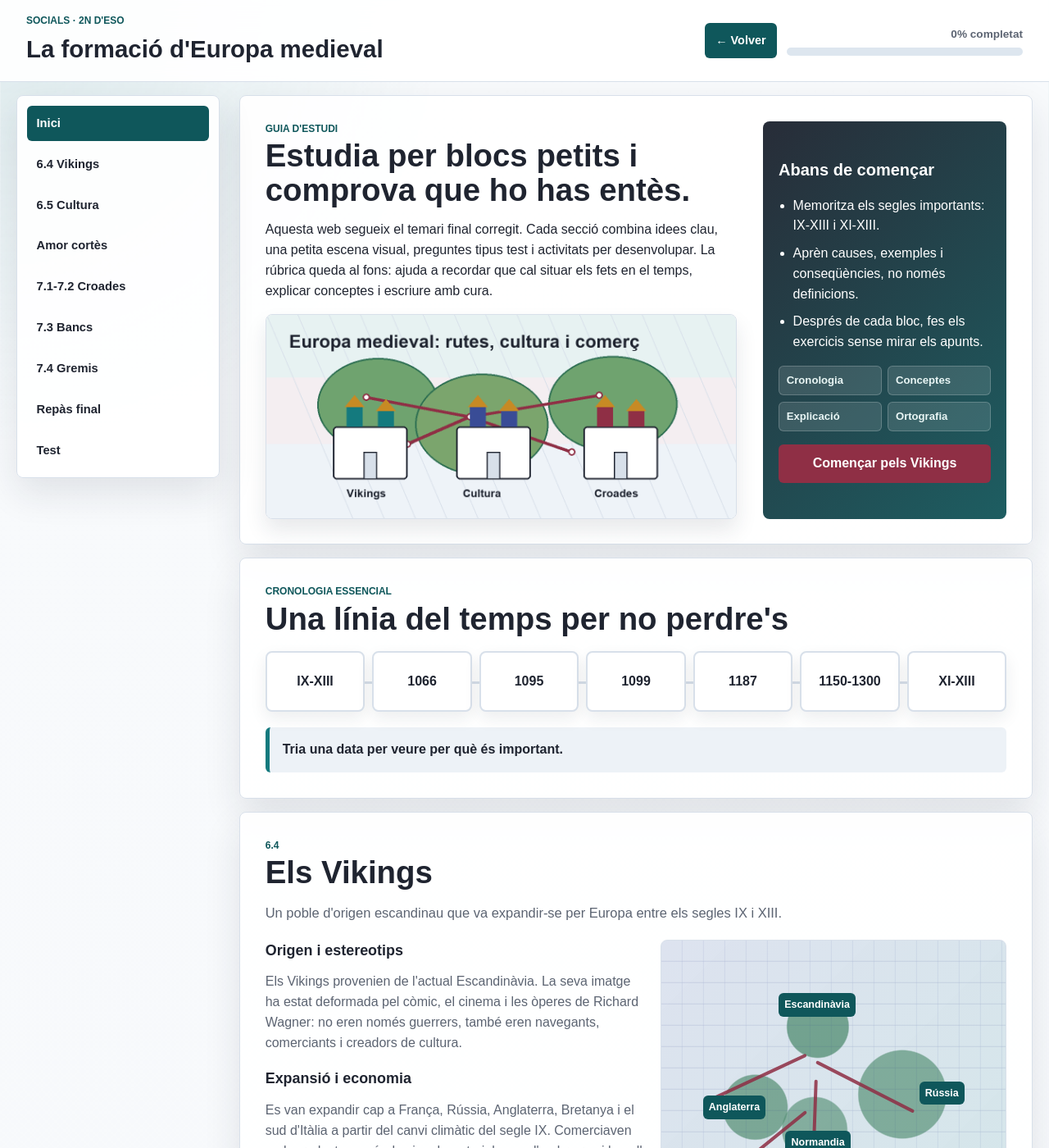
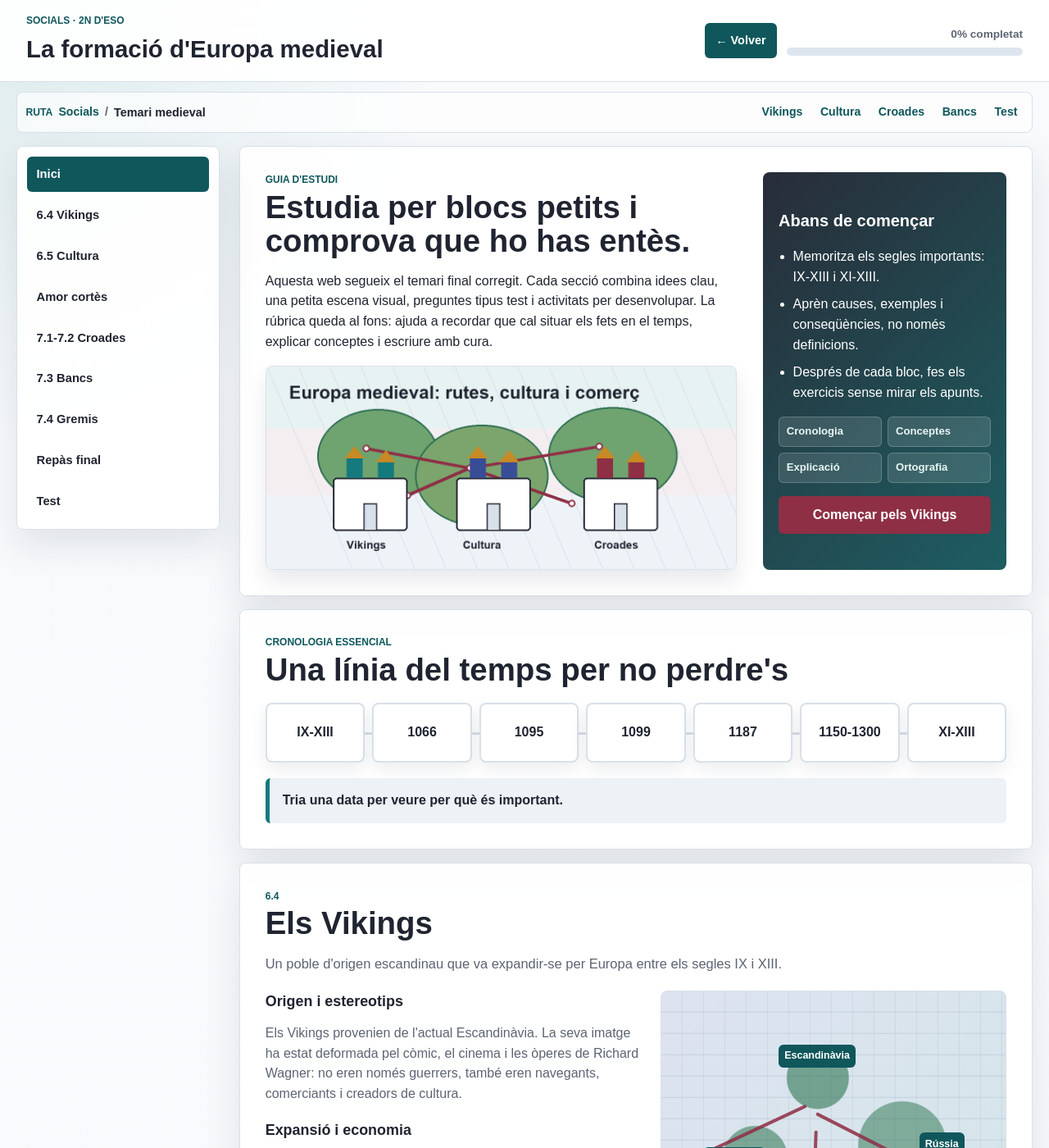
Before and after one commit to oxidoGIT/maths, a Jekyll site: the page temari-medieval/index.html, which Jekyll copies as it is, in a window 1280 px wide and 1400 px high. Shown: the whole window at 82% size. Built offline with Jekyll 4.4.1, drawn with Linux system fonts in a browser that asks for light colours.

Commit message:
Add structural navigation breadcrumbs

```diff
--- a/temari-medieval/index.html
+++ b/temari-medieval/index.html
@@ -4,7 +4,7 @@
     <meta charset="utf-8">
     <meta name="viewport" content="width=device-width, initial-scale=1">
     <title>Temari medieval interactiu</title>
-    <link rel="stylesheet" href="styles.css?v=back-button">
+    <link rel="stylesheet" href="styles.css?v=tree-nav">
   </head>
   <body>
     <header class="topbar">
@@ -20,6 +20,21 @@
         </div>
       </div>
     </header>
+
+    <nav class="tree-nav" aria-label="Ubicació dins la web">
+      <div class="tree-path">
+        <span>Ruta</span>
+        <a href="https://oxidogit.github.io/markel/socials.html">Socials</a>
+        <strong>Temari medieval</strong>
+      </div>
+      <div class="tree-links" aria-label="Baixar dins aquesta pàgina">
+        <a href="#vikings">Vikings</a>
+        <a href="#cultura">Cultura</a>
+        <a href="#croades">Croades</a>
+        <a href="#bancs">Bancs</a>
+        <a href="#test">Test</a>
+      </div>
+    </nav>
 
     <main class="layout">
       <nav class="sidebar" aria-label="Seccions del temari">
--- a/temari-medieval/styles.css
+++ b/temari-medieval/styles.css
@@ -127,6 +127,64 @@ button {
   background: linear-gradient(90deg, var(--teal), var(--gold));
   border-radius: inherit;
   transition: width 250ms ease;
+}
+
+.tree-nav {
+  display: flex;
+  align-items: center;
+  justify-content: space-between;
+  gap: 0.75rem;
+  width: min(1240px, calc(100% - 2rem));
+  margin: 0.75rem auto 0;
+  padding: 0.55rem 0.65rem;
+  color: var(--muted);
+  background: rgba(255, 255, 255, 0.72);
+  border: 1px solid var(--line);
+  border-radius: 8px;
+}
+
+.tree-path,
+.tree-links {
+  display: flex;
+  align-items: center;
+  gap: 0.45rem;
+  min-width: 0;
+}
+
+.tree-path span {
+  color: var(--teal-dark);
+  font-size: 0.76rem;
+  font-weight: 900;
+  text-transform: uppercase;
+}
+
+.tree-path a,
+.tree-links a {
+  color: var(--teal-dark);
+  font-size: 0.88rem;
+  font-weight: 800;
+  text-decoration: none;
+}
+
+.tree-path a::after {
+  content: "/";
+  margin-left: 0.45rem;
+  color: var(--muted);
+}
+
+.tree-path strong {
+  color: var(--ink);
+  font-size: 0.9rem;
+}
+
+.tree-links a {
+  padding: 0.28rem 0.45rem;
+  border-radius: 6px;
+}
+
+.tree-links a:hover {
+  color: #ffffff;
+  background: var(--teal-dark);
 }
 
 .layout {
@@ -1069,6 +1127,17 @@ a:focus-visible {
     flex-direction: column;
   }
 
+  .tree-nav {
+    align-items: flex-start;
+    flex-direction: column;
+  }
+
+  .tree-links {
+    width: 100%;
+    overflow-x: auto;
+    padding-bottom: 0.1rem;
+  }
+
   .topbar-actions {
     align-items: stretch;
     width: 100%;
@@ -1151,6 +1220,16 @@ a:focus-visible {
 }
 
 @media (max-width: 560px) {
+  .tree-nav {
+    width: min(100% - 1rem, 1240px);
+  }
+
+  .tree-path,
+  .tree-links {
+    flex-wrap: nowrap;
+    white-space: nowrap;
+  }
+
   .topbar-actions {
     flex-direction: column;
     gap: 0.55rem;
```
